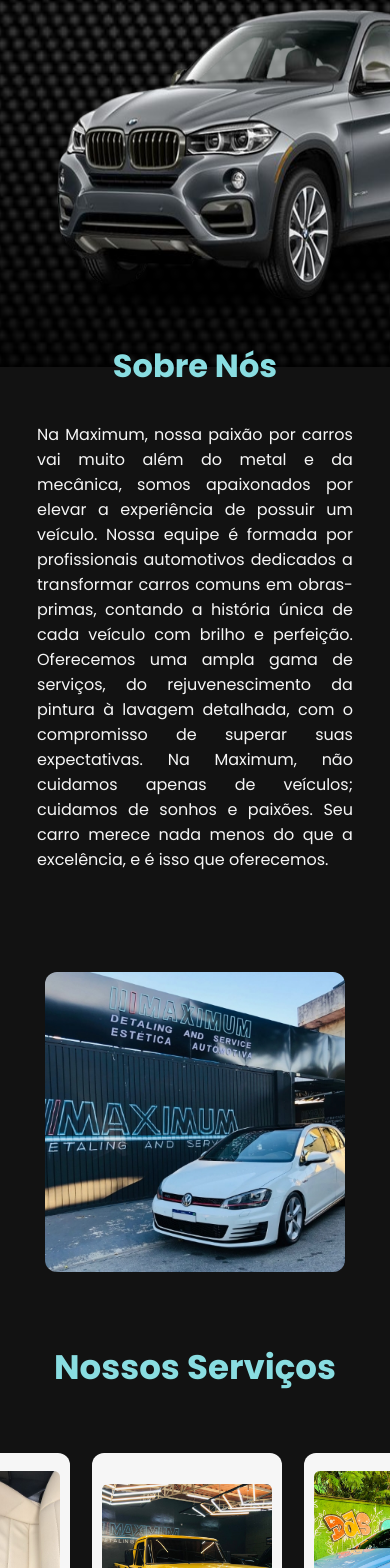
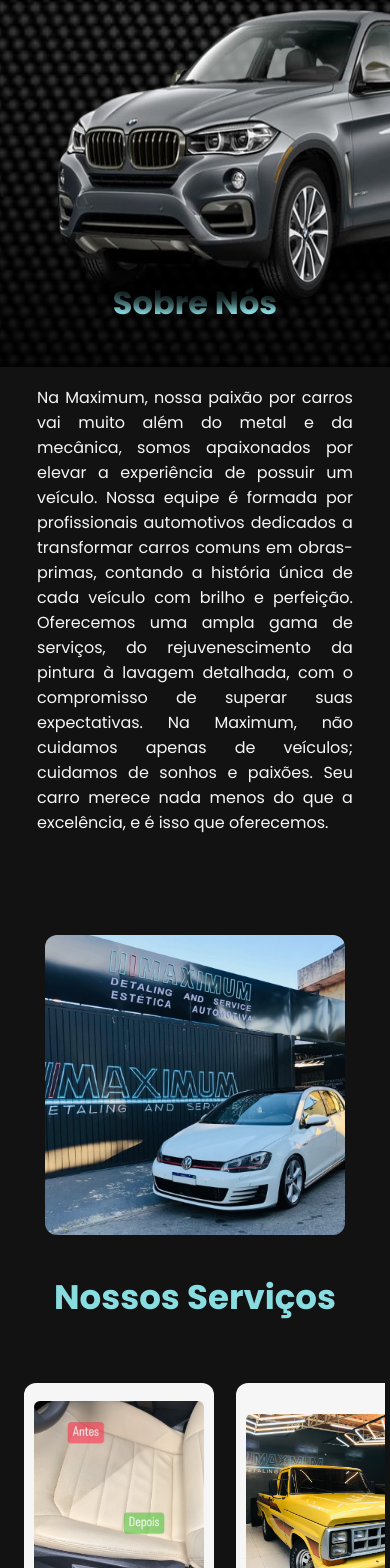
Before and after one commit to murilloliveiraz/maximum, a React (Vite) app: page / in a window 390 px wide. Shown: the part 363-1931 px from the top of the page. Built offline with nearby package versions, Linux system fonts and the light colour scheme.

Commit message:
media querries

```diff
--- a/src/sections/AboutUs/AboutUs.css
+++ b/src/sections/AboutUs/AboutUs.css
@@ -52,15 +52,22 @@
 @media  screen and (max-width: 992px){
     .about-us{
         flex-direction: column-reverse;
-        height: 800px;
+        height: 700px;
         margin-bottom: 60px;
         text-align: center;
+        margin: 0px auto;
     }
+
+    .titulo-sobre{
+        margin-bottom: 26px;
+    }
+
 }
 
 @media  screen and (max-width: 1200px){
     .about-us{
         width: 90%;
+        margin: 60px auto;
     }
 
     .sobre-logo{
--- a/src/sections/ContactUs/ContactUs.css
+++ b/src/sections/ContactUs/ContactUs.css
@@ -49,7 +49,8 @@ iframe{
     .contact-section{
         max-width: 600px;
         flex-direction: column-reverse;
-        margin-top: 50px;
+        margin: 50px auto;
+        align-items: center;
         justify-content: center;
     }
 
@@ -63,8 +64,8 @@ iframe{
     }
 
     iframe{
-        width: 300px;
-        height: 300px;
+        max-width: 300px;
+        max-height: 300px;
     }
 }
 
@@ -80,7 +81,7 @@ iframe{
    }
 
     iframe{
-    max-width: 350px;
-    max-height: 350px;
+    width: 350px;
+    height: 350px;
    }
 }
--- a/src/sections/ContactUs/ContactUs.jsx
+++ b/src/sections/ContactUs/ContactUs.jsx
@@ -17,7 +17,7 @@ const ContactUs = () => {
         ></iframe>
       </article>
       <aside className='contacts'>
-        <div>
+        <div className='contacts-div'>
            <h2 className='contact-title'>Experimente a diferença da nossa estética automotiva!</h2>
           <p>Visite-nos hoje ou entre em contato para um serviço excepcional</p>
         </div>
--- a/src/sections/OurServices/OurServices.css
+++ b/src/sections/OurServices/OurServices.css
@@ -64,7 +64,7 @@ h1{
     .ourServices{
         padding: 0;
         width: 100%;
-        margin-top: 30px;
+        margin-top: 60px;
         min-height: 500px;
     }
 
@@ -79,26 +79,27 @@ h1{
     }
 
     #carrossel{
-        width: 330px;
+        max-width: 330px;
     }
 }
 
 
 @media  screen and (max-width: 760px){
     #carrossel{
-        width: 380px;
+        max-width: 380px;
     }
 }
 
 
-@media  screen and (max-width: 992px){
-    #carrossel{
-        width: 700px;
+@media  screen and (max-width: 990px){
+    .carousel{
+        max-width: 600px;
     }
+
 }
 
 @media  screen and (max-width: 1200px){
     #carrossel{
-        max-width: 900px;
+        width: 900px;
     }
 }
```
